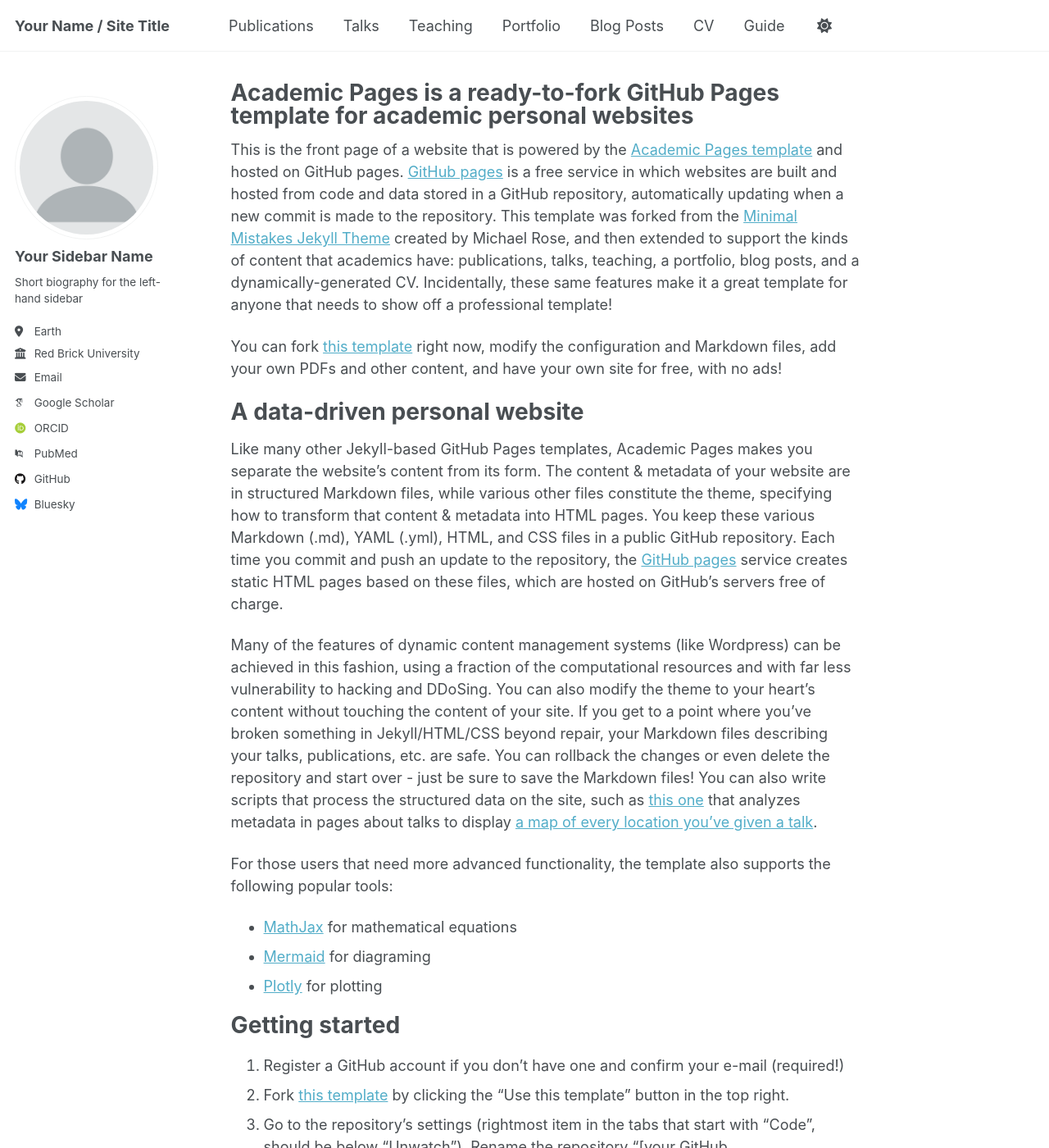
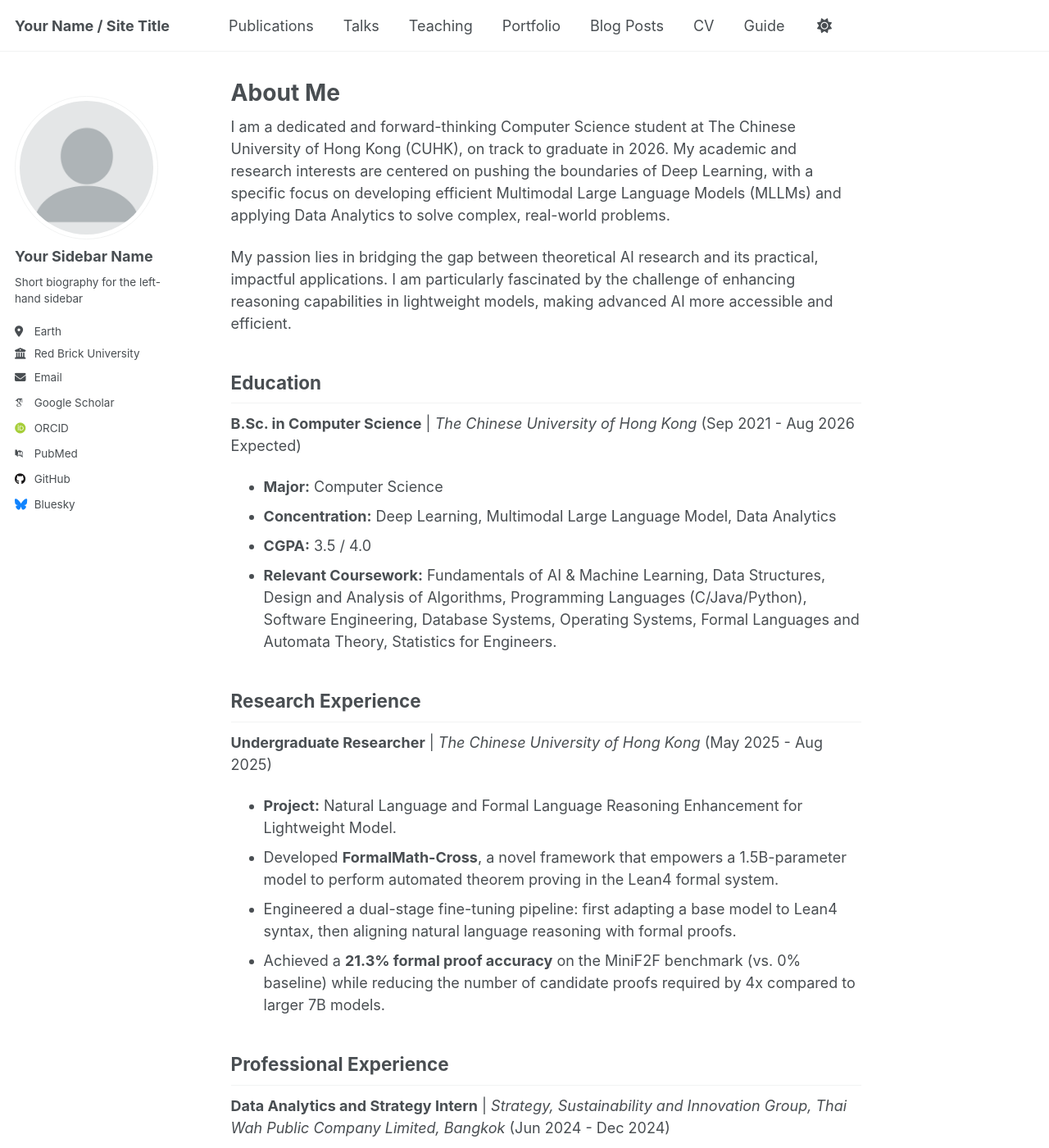
Before and after one commit to yaoyuan-hyy/yaoyuan-hyy.github.io, a Jekyll site: the page built from _pages/about.md, in a window 1280 px wide and 1400 px high. Shown: the whole window at 82% size. Built offline with Jekyll 4.4.1, drawn with Linux system fonts in a browser that asks for light colours; some web fonts are replaced; a script that is not in the unit is left out; some of the changed text lies outside the part shown.

Commit message:
update the main page

```diff
--- a/_pages/about.md
+++ b/_pages/about.md
@@ -1,56 +1,60 @@
 ---
 permalink: /
-title: "Academic Pages is a ready-to-fork GitHub Pages template for academic personal websites"
+title: "About Me"
 author_profile: true
 redirect_from:
   - /about/
   - /about.html
 ---
 
-This is the front page of a website that is powered by the [Academic Pages template](https://github.com/academicpages/academicpages.github.io) and hosted on GitHub pages. [GitHub pages](https://pages.github.com) is a free service in which websites are built and hosted from code and data stored in a GitHub repository, automatically updating when a new commit is made to the repository. This template was forked from the [Minimal Mistakes Jekyll Theme](https://mmistakes.github.io/minimal-mistakes/) created by Michael Rose, and then extended to support the kinds of content that academics have: publications, talks, teaching, a portfolio, blog posts, and a dynamically-generated CV. Incidentally, these same features make it a great template for anyone that needs to show off a professional template!
+I am a dedicated and forward-thinking Computer Science student at The Chinese University of Hong Kong (CUHK), on track to graduate in 2026. My academic and research interests are centered on pushing the boundaries of Deep Learning, with a specific focus on developing efficient Multimodal Large Language Models (MLLMs) and applying Data Analytics to solve complex, real-world problems.
 
- You can fork [this template](https://github.com/academicpages/academicpages.github.io) right now, modify the configuration and Markdown files, add your own PDFs and other content, and have your own site for free, with no ads!
+My passion lies in bridging the gap between theoretical AI research and its practical, impactful applications. I am particularly fascinated by the challenge of enhancing reasoning capabilities in lightweight models, making advanced AI more accessible and efficient.
 
-A data-driven personal website
-======
-Like many other Jekyll-based GitHub Pages templates, Academic Pages makes you separate the website's content from its form. The content & metadata of your website are in structured Markdown files, while various other files constitute the theme, specifying how to transform that content & metadata into HTML pages. You keep these various Markdown (.md), YAML (.yml), HTML, and CSS files in a public GitHub repository. Each time you commit and push an update to the repository, the [GitHub pages](https://pages.github.com/) service creates static HTML pages based on these files, which are hosted on GitHub's servers free of charge.
+## Education
 
-Many of the features of dynamic content management systems (like Wordpress) can be achieved in this fashion, using a fraction of the computational resources and with far less vulnerability to hacking and DDoSing. You can also modify the theme to your heart's content without touching the content of your site. If you get to a point where you've broken something in Jekyll/HTML/CSS beyond repair, your Markdown files describing your talks, publications, etc. are safe. You can rollback the changes or even delete the repository and start over - just be sure to save the Markdown files! You can also write scripts that process the structured data on the site, such as [this one](https://github.com/academicpages/academicpages.github.io/blob/master/talkmap.ipynb) that analyzes metadata in pages about talks to display [a map of every location you've given a talk](https://academicpages.github.io/talkmap.html).
+**B.Sc. in Computer Science** | *The Chinese University of Hong Kong* (Sep 2021 - Aug 2026 Expected)
+*   **Major:** Computer Science
+*   **Concentration:** Deep Learning, Multimodal Large Language Model, Data Analytics
+*   **CGPA:** 3.5 / 4.0
+*   **Relevant Coursework:** Fundamentals of AI & Machine Learning, Data Structures, Design and Analysis of Algorithms, Programming Languages (C/Java/Python), Software Engineering, Database Systems, Operating Systems, Formal Languages and Automata Theory, Statistics for Engineers.
 
-For those users that need more advanced functionality, the template also supports the following popular tools:
-- [MathJax](https://www.mathjax.org/) for mathematical equations
-- [Mermaid](https://mermaid.js.org/) for diagraming
-- [Plotly](https://plotly.com/javascript/) for plotting
+## Research Experience
 
-Getting started
-======
-1. Register a GitHub account if you don't have one and confirm your e-mail (required!)
-1. Fork [this template](https://github.com/academicpages/academicpages.github.io) by clicking the "Use this template" button in the top right.
-1. Go to the repository's settings (rightmost item in the tabs that start with "Code", should be below "Unwatch"). Rename the repository "[your GitHub username].github.io", which will also be your website's URL.
-1. Set site-wide configuration and create content & metadata (see below -- also see [this set of diffs](http://archive.is/3TPas) showing what files were changed to set up [an example site](https://getorg-testacct.github.io) for a user with the username "getorg-testacct")
-1. Upload any files (like PDFs, .zip files, etc.) to the files/ directory. They will appear at https://[your GitHub username].github.io/files/example.pdf.
-1. Check status by going to the repository settings, in the "GitHub pages" section
+**Undergraduate Researcher** | *The Chinese University of Hong Kong* (May 2025 - Aug 2025)
+*   **Project:** Natural Language and Formal Language Reasoning Enhancement for Lightweight Model.
+*   Developed **FormalMath-Cross**, a novel framework that empowers a 1.5B-parameter model to perform automated theorem proving in the Lean4 formal system.
+*   Engineered a dual-stage fine-tuning pipeline: first adapting a base model to Lean4 syntax, then aligning natural language reasoning with formal proofs.
+*   Achieved a **21.3% formal proof accuracy** on the MiniF2F benchmark (vs. 0% baseline) while reducing the number of candidate proofs required by 4x compared to larger 7B models.
 
-Site-wide configuration
-------
-The main configuration file for the site is in the base directory in [_config.yml](https://github.com/academicpages/academicpages.github.io/blob/master/_config.yml), which defines the content in the sidebars and other site-wide features. You will need to replace the default variables with ones about yourself and your site's github repository. The configuration file for the top menu is in [_data/navigation.yml](https://github.com/academicpages/academicpages.github.io/blob/master/_data/navigation.yml). For example, if you don't have a portfolio or blog posts, you can remove those items from that navigation.yml file to remove them from the header.
+## Professional Experience
 
-Create content & metadata
-------
-For site content, there is one Markdown file for each type of content, which are stored in directories like _publications, _talks, _posts, _teaching, or _pages. For example, each talk is a Markdown file in the [_talks directory](https://github.com/academicpages/academicpages.github.io/tree/master/_talks). At the top of each Markdown file is structured data in YAML about the talk, which the theme will parse to do lots of cool stuff. The same structured data about a talk is used to generate the list of talks on the [Talks page](https://academicpages.github.io/talks), each [individual page](https://academicpages.github.io/talks/2012-03-01-talk-1) for specific talks, the talks section for the [CV page](https://academicpages.github.io/cv), and the [map of places you've given a talk](https://academicpages.github.io/talkmap.html) (if you run this [python file](https://github.com/academicpages/academicpages.github.io/blob/master/talkmap.py) or [Jupyter notebook](https://github.com/academicpages/academicpages.github.io/blob/master/talkmap.ipynb), which creates the HTML for the map based on the contents of the _talks directory).
+**Data Analytics and Strategy Intern** | *Strategy, Sustainability and Innovation Group, Thai Wah Public Company Limited, Bangkok* (Jun 2024 - Dec 2024)
+*   Applied **LSTM models** to forecast commodity prices, providing data-driven insights to support critical company decision-making in operations and strategy.
+*   Built a web application utilizing **Principal Component Analysis (PCA)** and **Partial Least Squares Regression (PLSR)** to analyze product composition and the effects of additives.
+*   Fine-tuned **GPT4o** to develop and deploy an intelligent chatbot on the Line platform to answer company-related queries efficiently.
 
-**Markdown generator**
+**Data Analysis Intern** | *FISU World University Games Cyber Security Department, Qi-An Xin Technology Group Inc., Chengdu* (Jul 2023 - Aug 2023)
+*   Conducted intelligence gathering on data leakage and trafficking activities across the internet.
+*   Aggregated and classified data sources by relevance, streamlining team workflow and prioritization.
+*   Co-authored daily summary reports, enhancing the efficiency of the work reporting process by approximately **40%**.
 
-The repository includes [a set of Jupyter notebooks](https://github.com/academicpages/academicpages.github.io/tree/master/markdown_generator
-) that converts a CSV containing structured data about talks or presentations into individual Markdown files that will be properly formatted for the Academic Pages template. The sample CSVs in that directory are the ones I used to create my own personal website at stuartgeiger.com. My usual workflow is that I keep a spreadsheet of my publications and talks, then run the code in these notebooks to generate the Markdown files, then commit and push them to the GitHub repository.
+## Skills & Competencies
 
-How to edit your site's GitHub repository
-------
-Many people use a git client to create files on their local computer and then push them to GitHub's servers. If you are not familiar with git, you can directly edit these configuration and Markdown files directly in the github.com interface. Navigate to a file (like [this one](https://github.com/academicpages/academicpages.github.io/blob/master/_talks/2012-03-01-talk-1.md) and click the pencil icon in the top right of the content preview (to the right of the "Raw | Blame | History" buttons). You can delete a file by clicking the trashcan icon to the right of the pencil icon. You can also create new files or upload files by navigating to a directory and clicking the "Create new file" or "Upload files" buttons.
+*   **Programming Languages:** Python, Java, C, JavaScript, SQL
+*   **Frameworks & Libraries:** PyTorch, React.js
+*   **Tools & Technologies:** MySQL, Git, Microsoft Office, Lean4
+*   **Languages:**
+    *   Mandarin (Native)
+    *   English (Fluent)
+    *   Cantonese (Elementary)
 
-Example: editing a Markdown file for a talk
-![Editing a Markdown file for a talk](/images/editing-talk.png)
+## Awards & Leadership
 
-For more info
-------
-More info about configuring Academic Pages can be found in [the guide](https://academicpages.github.io/markdown/), the [growing wiki](https://github.com/academicpages/academicpages.github.io/wiki), and you can always [ask a question on GitHub](https://github.com/academicpages/academicpages.github.io/discussions). The [guides for the Minimal Mistakes theme](https://mmistakes.github.io/minimal-mistakes/docs/configuration/) (which this theme was forked from) might also be helpful.
+*   **Wong Lee Sau Ying Memorial Scholarship** (2023/2024): Awarded for outstanding academic performance and significant contribution to the college community.
+*   **Engineering Leadership, Innovation, Technology and Entrepreneurship (ELITE) Stream:** Selected as a member for this prestigious program, undertaking additional challenging coursework and extracurricular activities.
+*   **CU HUB Project (Social Media Platform):** Served as a Project Programmer, leading the front-end development for all administrator interfaces and user profile pages in a five-person team.
+
+---
+
+**Let's connect!** Feel free to reach out to me via email at [1155173899@link.cuhk.edu.hk](mailto:1155173899@link.cuhk.edu.hk) or find me on [LinkedIn](https://www.linkedin.com/in/yaoyuan-hu-2a2126297).
```
